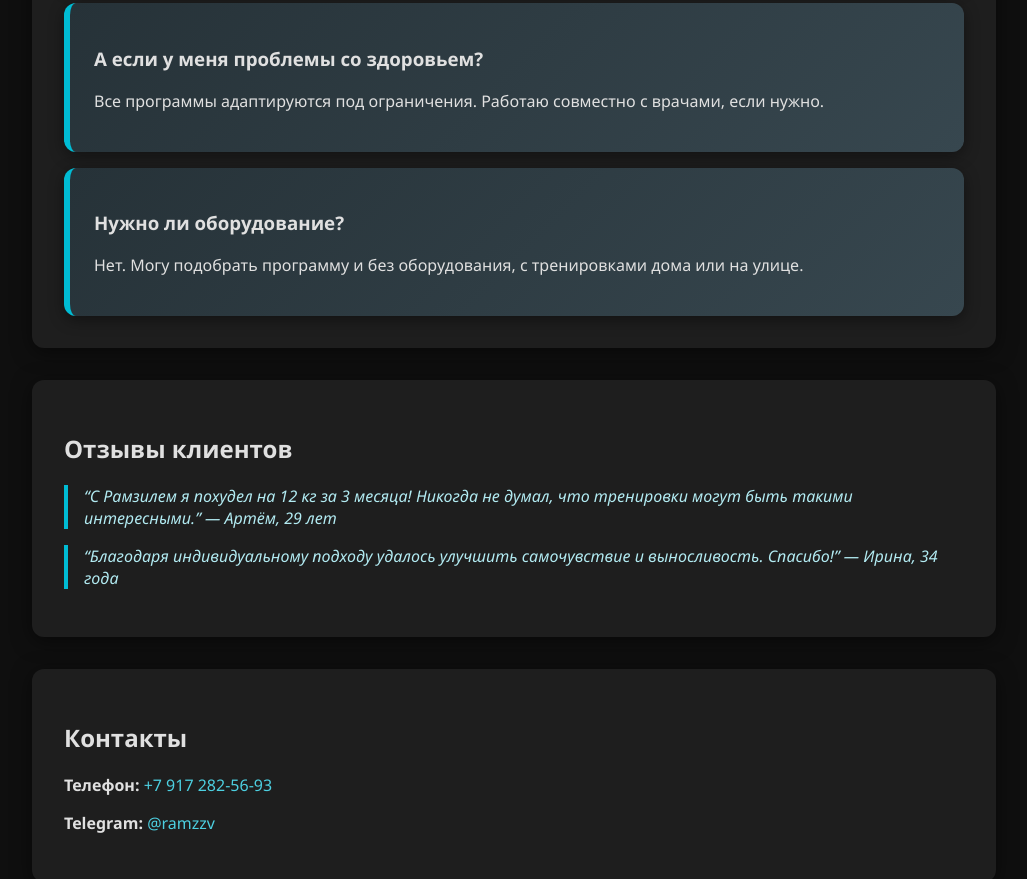
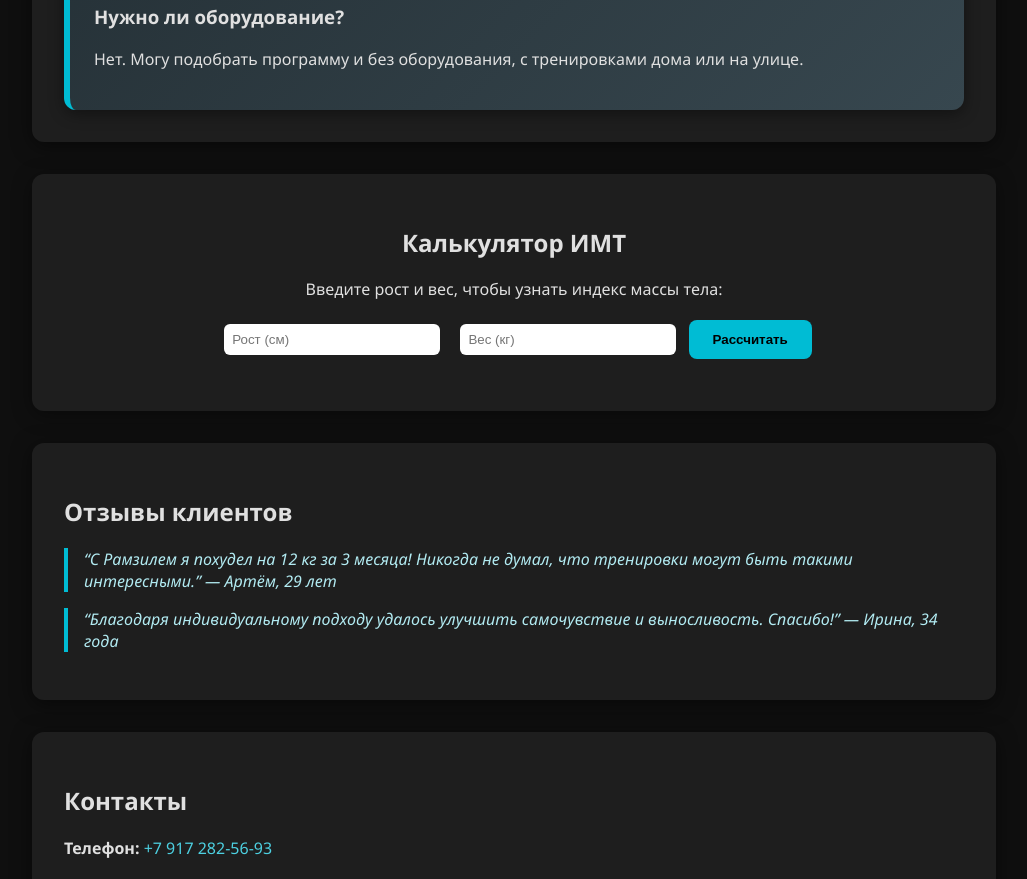
Before and after one commit to Chramz/skill, a plain HTML site: page index.html in a window 1280 px wide. Shown: the part 1676-2555 px from the top of the page, without its empty margins (126-1153 px from the left). Drawn offline with Linux system fonts and the light colour scheme.

Commit message:
Add files via upload

```diff
--- a/index.html
+++ b/index.html
@@ -154,18 +154,66 @@
       font-size: 1.2rem;
       margin: 0;
     }
+
+    .highlighted-title {
+      background: linear-gradient(90deg, #ff9800, #ff5722);
+      -webkit-background-clip: text;
+      -webkit-text-fill-color: transparent;
+      font-weight: 900;
+      text-shadow: 0 2px 10px rgba(255, 152, 0, 0.4);
+    }
+
+    .imt-calculator {
+      background: #1e1e1e;
+      border-radius: 12px;
+      padding: 2rem;
+      margin: 2rem auto;
+      max-width: 900px;
+      text-align: center;
+      box-shadow: 0 4px 20px rgba(0,0,0,0.4);
+    }
+
+    .imt-calculator input {
+      padding: 0.5rem;
+      margin: 0.5rem;
+      border-radius: 6px;
+      border: none;
+      width: 40%;
+      max-width: 200px;
+    }
+
+    .imt-calculator button {
+      background-color: #00bcd4;
+      border: none;
+      padding: 0.75rem 1.5rem;
+      border-radius: 8px;
+      color: #000;
+      font-weight: bold;
+      cursor: pointer;
+      transition: background 0.3s ease;
+    }
+
+    .imt-calculator button:hover {
+      background-color: #00acc1;
+    }
+
+    #imt-result {
+      margin-top: 1rem;
+      font-weight: bold;
+      color: #b2ebf2;
+    }
     </style>
 </head>
 <body>
 <header>
-<h1>Skill Up</h1>
+<h1><span class="highlighted-title">Skill Up</span></h1>
 <p>Твой путь к лучшей версии себя</p>
 </header>
 <section class="intro">
 <h2>Привет, я Рамзиль 👋</h2>
 <p>Мне 20 лет, я сертифицированный фитнес-тренер, который сам прошёл путь от "жру всё подряд" до "6 кубиков и уверенность в себе". Работаю индивидуально с каждым: подбираю тренировки, питание и ментальный настрой. Увлекаюсь биохакингом, спортивной физиологией и иногда делаю берпи под любимый хардбас.</p>
 <a class="cta-button" href="https://t.me/ramzzv?start=5147015707">Связаться в Telegram</a></section>
-<section class="skillup-banner"><h2>Skill Up — Начни сегодня!</h2><p>Поставь цель, и мы дойдём до неё вместе. Главное — начать.</p></section><section class="plan">
+<section class="plan">
 <h2>Пример тренировочной недели</h2>
 <ul>
 <li><strong>Понедельник:</strong> Силовая (грудь + трицепс)</li>
@@ -201,6 +249,13 @@
 <p>Нет. Могу подобрать программу и без оборудования, с тренировками дома или на улице.</p>
 </div>
 </div>
+</section><section class="imt-calculator">
+<h2>Калькулятор ИМТ</h2>
+<p>Введите рост и вес, чтобы узнать индекс массы тела:</p>
+<input id="height" placeholder="Рост (см)" type="number"/>
+<input id="weight" placeholder="Вес (кг)" type="number"/>
+<button onclick="calculateIMT()">Рассчитать</button>
+<p id="imt-result"></p>
 </section>
 <section class="testimonials">
 <h2>Отзывы клиентов</h2>
@@ -215,5 +270,22 @@
 <footer>
   © 2025 Skill Up | Сделано с 💪 Рамзилем
 </footer>
-</body>
+<script>
+function calculateIMT() {
+  var height = parseFloat(document.getElementById('height').value) / 100;
+  var weight = parseFloat(document.getElementById('weight').value);
+  if (!height || !weight) {
+    document.getElementById('imt-result').innerText = 'Пожалуйста, введите корректные значения.';
+    return;
+  }
+  var imt = (weight / (height * height)).toFixed(2);
+  let verdict = '';
+  if (imt < 18.5) verdict = 'Недостаточный вес';
+  else if (imt < 25) verdict = 'Норма';
+  else if (imt < 30) verdict = 'Избыточный вес';
+  else verdict = 'Ожирение';
+
+  document.getElementById('imt-result').innerText = `Ваш ИМТ: ${imt} (${verdict})`;
+}
+</script></body>
 </html>
```
